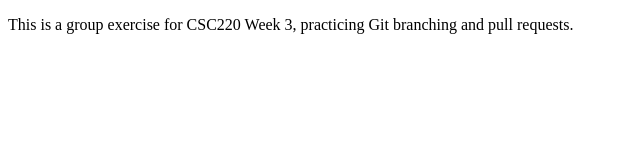
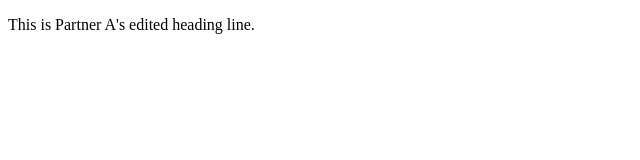
Before and after one commit to Babayagayayaga/stiu-activity6, a plain HTML site: page index.html in a window 1280 px wide. Shown: the whole page, without its empty margins (0-640 px from the left). Drawn offline with Linux system fonts and the light colour scheme.

Commit message:
Change heading (A)

```diff
--- a/index.html
+++ b/index.html
@@ -5,6 +5,6 @@
   <title>Activity 6</title>
 </head>
 <body>
-  <p>This is a group exercise for CSC220 Week 3, practicing Git branching and pull requests.</p>
+  <p>This is Partner A's edited heading line.</p>
 </body>
 </html>
```
